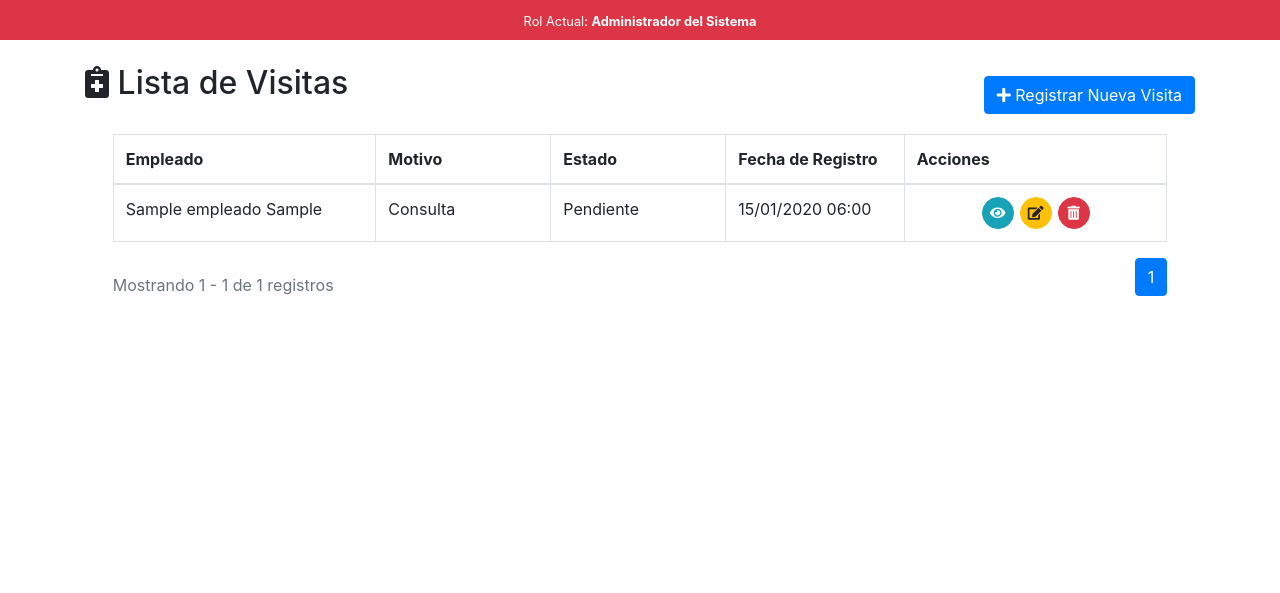
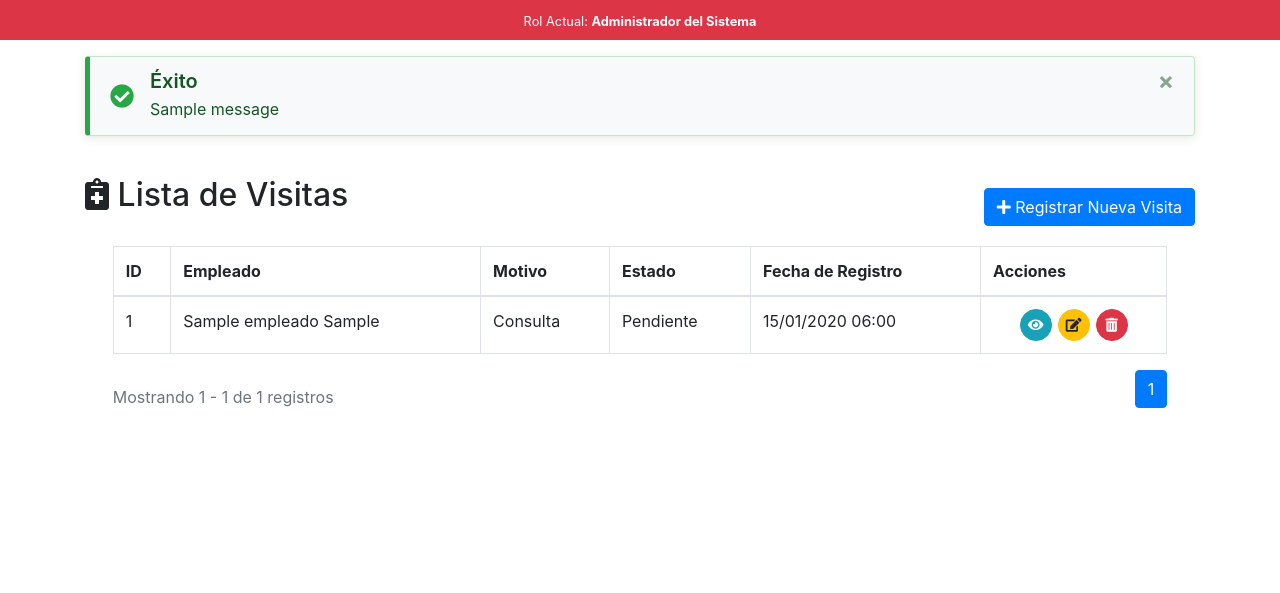
Before and after one commit to Y4nn1s/sistema_salud, a Django app: page /visitas/ in a window 1280 px wide. Shown: the part 56-649 px from the top of the page. Run offline with Django 5.2, Linux system fonts and the light colour scheme; a user stored in the database is signed in; tables that the repository leaves empty hold one stand-in row (values such as "Sample post"); one stand-in notice (Sample message) is shown; parts of the project's set-up code (start-up, migrations or seed data) failed here and were passed over; some libraries are stand-ins or nearby versions.

Commit message:
Mejoras en la Gestión de Mensajes de Éxito y Error en Visitas

```diff
--- a/SaludApp/templates/visitas/lista_visitas.html
+++ b/SaludApp/templates/visitas/lista_visitas.html
@@ -9,6 +9,8 @@
     <!-- Bootstrap 4 CSS -->
     <link href="https://stackpath.bootstrapcdn.com/bootstrap/4.5.2/css/bootstrap.min.css" rel="stylesheet">
     <link href="https://cdnjs.cloudflare.com/ajax/libs/font-awesome/5.15.4/css/all.min.css" rel="stylesheet">
+
+    <!-- Estilos -->
     <style>
         .diagnostico-field {
             background-color: #f8f9fa;
@@ -70,6 +72,55 @@
             color: #6c757d;
         }
     </style>
+
+    <!-- Estilos Mensajes de Error -->
+    <style>
+        /* Mensaje de éxito */
+        .custom-success {
+            border-left: 5px solid #28a745;
+            background-color: #f8f9fa;
+            border-radius: 4px;
+            box-shadow: 0 2px 10px rgba(0, 0, 0, 0.1);
+        }
+        .custom-success .alert-heading {
+            color: #155724;
+            font-weight: 600;
+        }
+        .custom-success .fa-check-circle {
+            color: #28a745;
+        }
+        /* Estilos para listas de mensajes */
+        .message-list {
+            line-height: 1.6;
+        }
+        .message-list br {
+            display: block;
+            content: "";
+            margin: 8px 0;
+        }
+
+        /* Estilos para mensajes de error personalizados */
+        .custom-alert {
+            border-left: 5px solid #dc3545;
+            border-radius: 4px;
+            box-shadow: 0 2px 10px rgba(0, 0, 0, 0.1);
+        }
+        .custom-alert .alert-heading {
+            color: #721c24;
+            font-weight: 600;
+        }
+        .error-list {
+            line-height: 1.6;
+        }
+        .error-list br {
+            display: block;
+            content: "";
+            margin: 8px 0;
+        }
+        .custom-alert .fa-exclamation-circle {
+            color: #dc3545;
+        }
+    </style>
 </head>
 
 <body>
@@ -82,6 +133,67 @@
 
     <!-- Nueva Barra de Navegación -->
     {% include 'navbar.html' %}
+
+    <!-- Mostrar Mensajes flash -->
+    {% if messages %}
+        <div class="container mt-3">
+            {% for message in messages %}
+                {% if 'safe' in message.extra_tags %}
+                    <!-- Mensaje de error personalizado -->
+                    <div class="alert alert-danger alert-dismissible fade show custom-alert">
+                        <div class="d-flex align-items-center">
+                            <i class="fas fa-exclamation-circle mr-3" style="font-size: 1.5rem;"></i>
+                            <div>
+                                <h5 class="alert-heading mb-1">Error de Validación</h5>
+                                <div class="error-list">
+                                    {{ message|safe }}
+                                </div>
+                            </div>
+                        </div>
+                        <button type="button" class="close" data-dismiss="alert" aria-label="Close">
+                            <span aria-hidden="true">&times;</span>
+                        </button>
+                    </div>
+                {% elif message.tags == 'success' %}
+                    <!-- Mensaje de éxito -->
+                    <div class="alert alert-success alert-dismissible fade show custom-success">
+                        <div class="d-flex align-items-center">
+                            <i class="fas fa-check-circle mr-3" style="font-size: 1.5rem;"></i>
+                            <div>
+                                <h5 class="alert-heading mb-1">Éxito</h5>
+                                <div class="message-list">
+                                    {{ message }}
+                                </div>
+                            </div>
+                        </div>
+                        <button type="button" class="close" data-dismiss="alert" aria-label="Close">
+                            <span aria-hidden="true">&times;</span>
+                        </button>
+                    </div>
+                {% else %}
+                    <!-- Otros tipos de mensajes (info, warning) -->
+                    <div class="alert alert-{{ message.tags }} alert-dismissible fade show">
+                        <div class="d-flex align-items-center">
+                            {% if message.tags == 'warning' %}
+                                <i class="fas fa-exclamation-triangle mr-3 text-warning" style="font-size: 1.5rem;"></i>
+                            {% elif message.tags == 'info' %}
+                                <i class="fas fa-info-circle mr-3 text-info" style="font-size: 1.5rem;"></i>
+                            {% endif %}
+                            <div>
+                                <h5 class="alert-heading mb-1">{{ message.tags|title }}</h5>
+                                <div class="message-list">
+                                    {{ message }}
+                                </div>
+                            </div>
+                        </div>
+                        <button type="button" class="close" data-dismiss="alert" aria-label="Close">
+                            <span aria-hidden="true">&times;</span>
+                        </button>
+                    </div>
+                {% endif %}
+            {% endfor %}
+        </div>
+    {% endif %}
 
     <!-- Vista General de la Lista de Visitas -->
     <div class="container mt-4">
@@ -98,16 +210,18 @@
             <table class="table table-bordered">
                 <thead>
                     <tr>
-                        <th style="width: 15%;">Empleado</th>
-                        <th style="width: 10%;">Motivo</th>
-                        <th style="width: 10%;">Estado</th>
-                        <th style="width: 10%;">Fecha de Registro</th>
-                        <th style="width: 15%;">Acciones</th>
+                        <th>ID</th>
+                        <th>Empleado</th>
+                        <th>Motivo</th>
+                        <th>Estado</th>
+                        <th>Fecha de Registro</th>
+                        <th>Acciones</th>
                     </tr>
                 </thead>
                 <tbody>
                     {% for visita in visitas %}
                         <tr>
+                            <td>{{ visita.id }}</td>
                             <td>{{ visita.empleado.nombre }} {{ visita.empleado.apellido }}</td>
                             <td>{{ visita.get_motivo_display }}</td>
                             <td>{{ visita.get_estado_display }}</td>
@@ -165,11 +279,15 @@
                                         </button>
 
                                         <!-- Eliminar -->
-                                        <a  href="{% url 'eliminar_visita' visita.id %}" class="btn btn-sm btn-danger rounded-circle"
-                                            onclick="return confirm('¿Estás seguro de querer eliminar esta visita?');"
-                                            title="Eliminar visita">
-                                            <i class="fas fa-trash-alt"></i>
-                                        </a>
+                                        <form action="{% url 'eliminar_visita' visita.id %}" method="post" style="display: inline;">
+                                            {% csrf_token %}
+                                            <button type="submit"
+                                                    class="btn btn-sm btn-danger rounded-circle"
+                                                    onclick="return confirm('¿Estás seguro de querer eliminar esta visita?');"
+                                                    title="Eliminar visita">
+                                                <i class="fas fa-trash-alt"></i>
+                                            </button>
+                                        </form>
 
                                     {% endif %}
                                 </div>
@@ -277,7 +395,7 @@
                                                 <select class="form-control js-example-basic-single" id="empleado{{ visita.id }}" name="empleado" required>
                                                     {% for emp in empleados %}
                                                         <option value="{{ emp.id }}" {% if emp.id == visita.empleado.id %}selected{% endif %}>
-                                                            {{ emp.nombre }} {{ emp.apellido }} ({{ emp.cedula }})
+                                                            {{ emp.nombre }} {{ emp.apellido }} (V-{{ emp.cedula }})
                                                         </option>
                                                     {% endfor %}
                                                 </select>
--- a/SaludApp/views.py
+++ b/SaludApp/views.py
@@ -114,11 +114,11 @@ class CrearEmpleadoView(LoginRequiredMixin, CreateView):
         return super().form_valid(form)
 
     def form_invalid(self, form):
-        # Agrupar todos los errores en una lista
+        # Agrupa todos los errores en una lista
         error_list = []
         for field, errors in form.errors.items():
             for error in errors:
-                # Eliminamos el nombre del campo del mensaje
+                # Elimina el nombre del campo del mensaje
                 error_list.append(error)
 
         # Crear un solo mensaje con todos los errores
@@ -202,20 +202,61 @@ class CrearVisitaView(LoginRequiredMixin, CreateView):
     template_name = 'visitas/registrar_visitas.html'
     success_url = reverse_lazy('lista_visitas')
 
+    def form_valid(self, form):
+        # Mostrar mensaje de éxito
+        messages.success(self.request, 'Visita creada exitosamente.')
+        return super().form_valid(form)
+
+    def form_invalid(self, form):
+        # Agrupar todos los errores en una lista
+        error_list = []
+        for field, errors in form.errors.items():
+            for error in errors:
+                error_list.append(error)  # Opcional: puedes dejar el campo también
+
+        # Crear un solo mensaje con todos los errores
+        if error_list:
+            error_message = "Por favor corrija el(los) siguiente(s) error(es):<br>" + "<br>".join(error_list)
+            messages.error(self.request, error_message, extra_tags='safe')
+        return super().form_invalid(form)
+
+    def get_context_data(self, **kwargs):
+        context = super().get_context_data(**kwargs)
+        context['empleados'] = Empleado.objects.all()
+        return context
+
 class EditarVisitaView(LoginRequiredMixin, UpdateView):
     model = Visita
     form_class = VisitaForm
     template_name = 'visitas/editar_visita.html'
     success_url = reverse_lazy('lista_visitas')
 
+    def form_valid(self, form):
+        messages.success(self.request, 'Visita actualizada correctamente.')
+        return super().form_valid(form)
+
+    def form_invalid(self, form):
+        # Agrupa todos los errores
+        error_list = []
+        for field, errors in form.errors.items():
+            for error in errors:
+                error_list.append(error)
+
+        # Muestra mensaje de error formateado
+        if error_list:
+            error_message = "Por favor corrija el(los) siguiente(s) error(es):<br>" + "<br>".join(error_list)
+            messages.error(self.request, error_message, extra_tags='safe')
+
+        return super().form_invalid(form)
+
 class EliminarVisitaView(LoginRequiredMixin, DeleteView):
     model = Visita
     template_name = 'visitas/eliminar_visita.html'
     success_url = reverse_lazy('lista_visitas')
 
-    def delete(self, request, *args, **kwargs):
-        messages.success(self.request, 'Visita eliminada correctamente')
-        return super().delete(request, *args, **kwargs)
+    def post(self, request, *args, **kwargs):
+        messages.success(request, 'Visita eliminada correctamente.')
+        return super().post(request, *args, **kwargs)
 
 #============================================================================
 #============================= CITAS MÉDICAS =================================
@@ -294,7 +335,7 @@ class ListaUsuariosView(LoginRequiredMixin, ListView):
 
     def dispatch(self, request, *args, **kwargs):
         if not request.user.is_admin:
-            return redirect('lista_visitas')  # Redirige si no es admin
+            return redirect('acceso_denegado')  # Redirige si no es admin
         return super().dispatch(request, *args, **kwargs)
 
     def get_queryset(self):
```
Also changed, not shown: SaludApp/templates/empleados/lista_empleados.html (+5 -4 lines).
